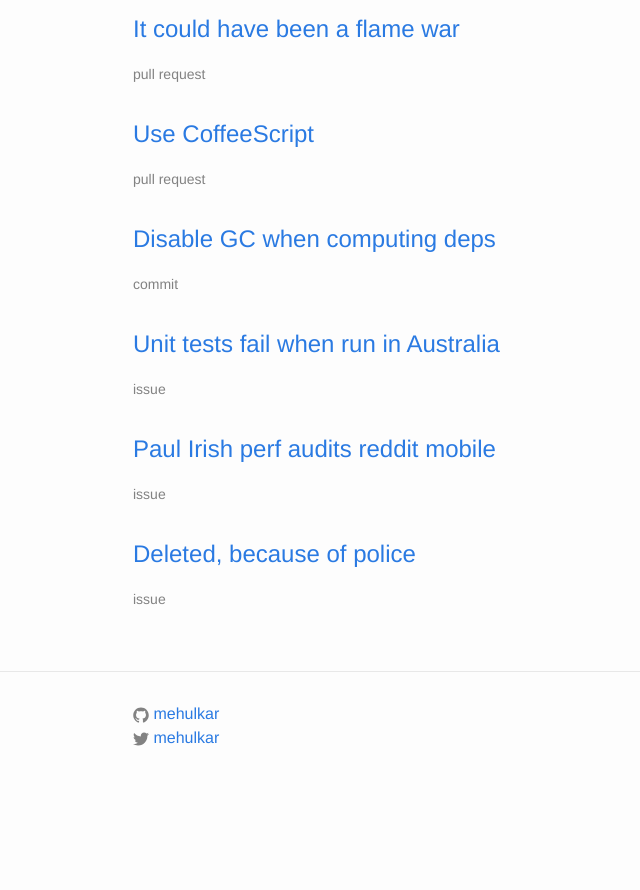
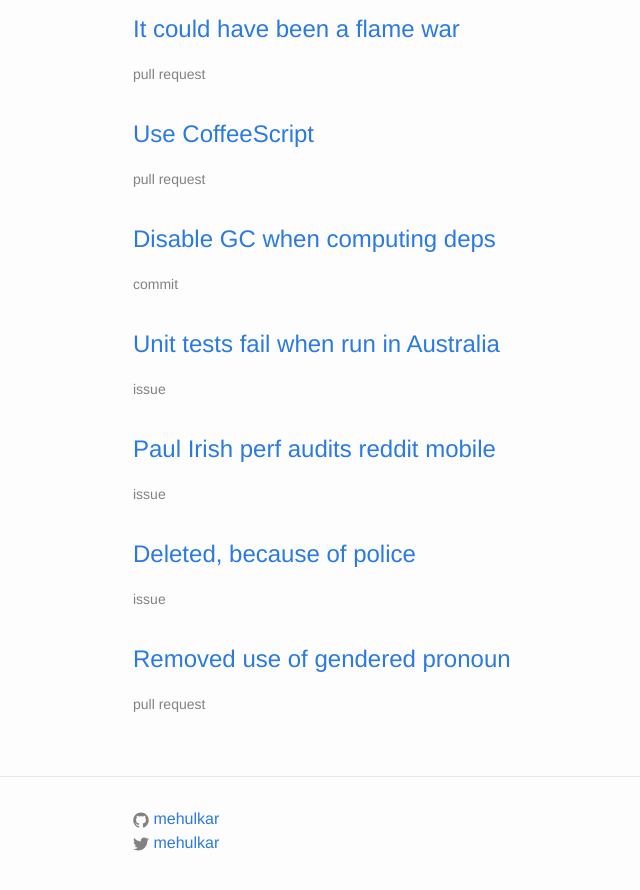
Before and after one commit to mehulkar/github-hall-of-fame, a Jekyll site: the page built from index.html, in a window 1280 px wide and 900 px high, scrolled down 2010 px. Shown: the top 890 px of the window, without its empty margins (137-777 px from the left). Built offline with Jekyll 4.4.1, drawn with Linux system fonts in a browser that asks for light colours; before the commit the page ends 2805 px from its top, so only the background shows below that.

Commit message:
Removed use of gendered pronoun
Related HN discussion: https://news.ycombinator.com/item?id=6824685

```diff
--- a/_data/entries.yml
+++ b/_data/entries.yml
@@ -93,3 +93,7 @@
 - title: "Deleted, because of police"
   link: "https://archive.is/r8k7X#30.1%"
   type: "issue"
+
+- title: "Removed use of gendered pronoun"
+  link: "https://github.com/joyent/libuv/pull/1015#issuecomment-29538615"
+  type: "pull request"
```
